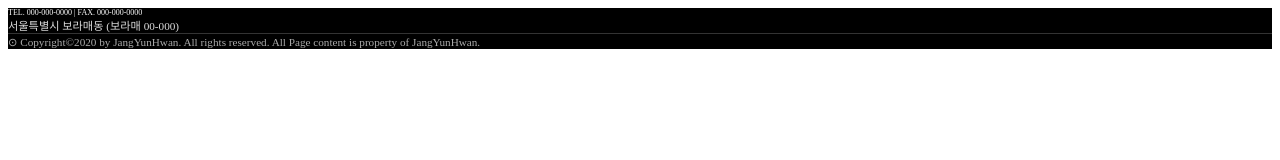
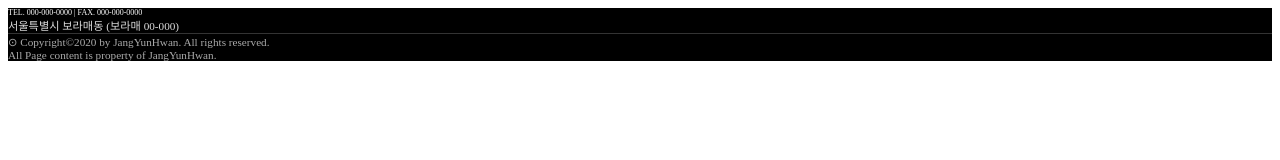
Before and after one commit to jang4292/IndexMain_AWS, a website: page public/html/footer.html in a window 1280 px wide. Drawn offline with Linux system fonts and the light colour scheme.

Commit message:
Update data in footer

```diff
--- a/public/html/footer.html
+++ b/public/html/footer.html
@@ -7,7 +7,7 @@
         <li class="adress_bg">서울특별시 보라매동 (보라매 00-000)</li>
     </ul>
     <p class="copy_bg">⊙ Copyright&copy;2020 by JangYunHwan.
-        All rights reserved.
+        All rights reserved.<br>
         All Page content is property of JangYunHwan.
     </p>
 </section>
```
Also changed, not shown: public/index.html (+1 -1 lines).
